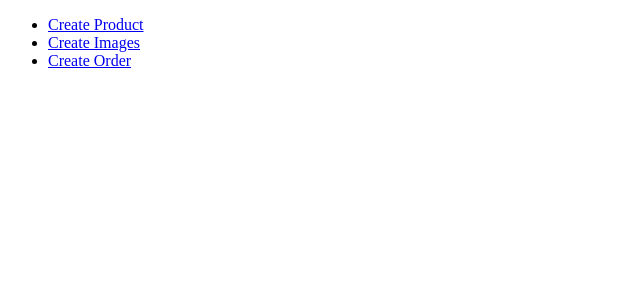
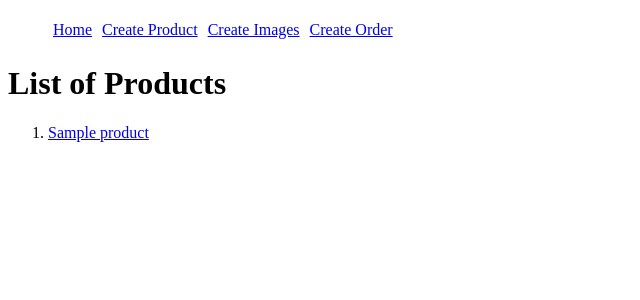
Before and after one commit to i-naeem/dtsk, a Django app: page / in a window 1280 px wide. Shown: the top 300 px of the page, without its empty margins (0-640 px from the left). Run offline with Django 5.2, Linux system fonts and the light colour scheme; tables that the repository leaves empty hold one stand-in row (values such as "Sample post").

Commit message:
:sparkles: show the list of products at home page

```diff
--- a/app/templates/base.html
+++ b/app/templates/base.html
@@ -6,6 +6,19 @@
     <title>Without GraphQL</title>
   </head>
   <body>
+    <header>
+      <style>
+        .nav li {
+          padding: 5px;
+        }
+      </style>
+      <ul class="nav" style="display: flex; list-style-type: none">
+        <li><a href="{% url 'app:index' %}">Home </a></li>
+        <li><a href="#">Create Product </a></li>
+        <li><a href="#">Create Images</a></li>
+        <li><a href="#">Create Order</a></li>
+      </ul>
+    </header>
     <main>{% block content %}{% endblock content %}</main>
   </body>
 </html>
--- a/app/templates/index.html
+++ b/app/templates/index.html
@@ -1,10 +1,14 @@
 {% extends "base.html" %} {% block content %}
-<header>
-  <ul>
-    <li><a href="#">Create Product </a></li>
-    <li><a href="#">Create Images</a></li>
-    <li><a href="#">Create Order</a></li>
-  </ul>
-</header>
-<main></main>
+<main>
+  {% if products %}
+  <h1>List of Products</h1>
+  <ol>
+    {% for product in products %}
+    <li><a href="{% url 'app:product' product.id %}">{{ product.name }}</a></li>
+    {% endfor %}
+  </ol>
+  {% else %}
+  <p>No products are available.</p>
+  {% endif %}
+</main>
 {% endblock content %}
--- a/app/views.py
+++ b/app/views.py
@@ -1,9 +1,10 @@
-from django.shortcuts import render, get_object_or_404
+from django.shortcuts import render, get_object_or_404, get_list_or_404
 from .models import Product
 
 
 def index(request):
-    return render(request, 'index.html', {})
+    products = Product.objects.all()
+    return render(request, 'index.html', {"products": products})
 
 
 def product(request, product_id):
```
